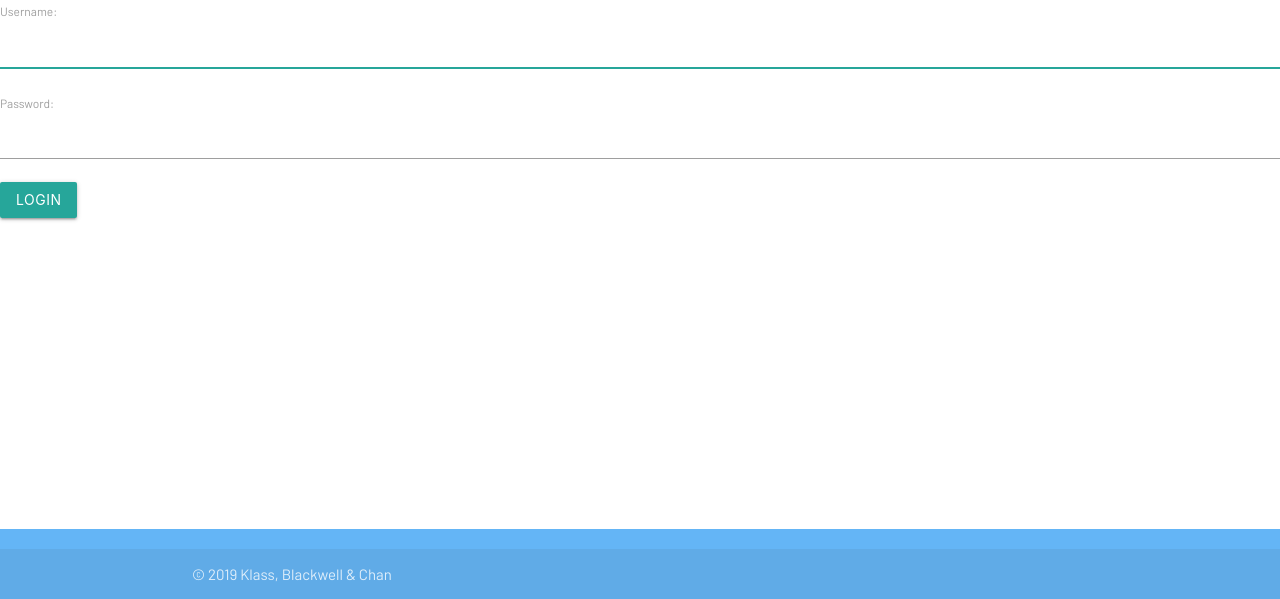
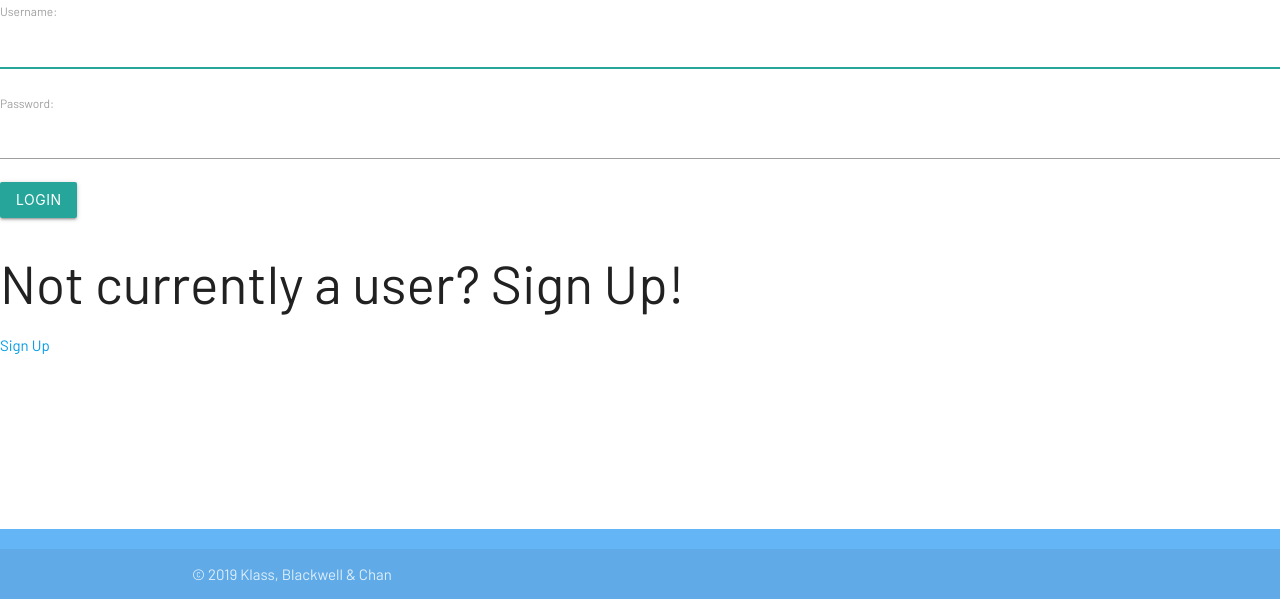
Before and after one commit to trentjblackwell/exoticpetsclub, a Django app: page /accounts/login/ in a window 1280 px wide. Shown: the part 201-800 px from the top of the page. Run offline with Django 3.2, Linux system fonts and the light colour scheme.

Commit message:
add sign in on log in template

```diff
--- a/main_app/templates/registration/login.html
+++ b/main_app/templates/registration/login.html
@@ -10,4 +10,8 @@
   <input type="hidden" name="next" value="{{ next }}">
 </form>
 
+<h2>Not currently a user? Sign Up!</h2>
+
+<a href="{% url 'signup' %}">Sign Up</a>
+
 {% endblock %}
```
